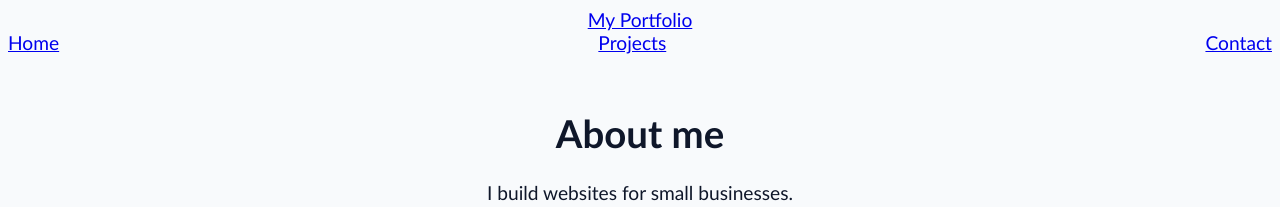
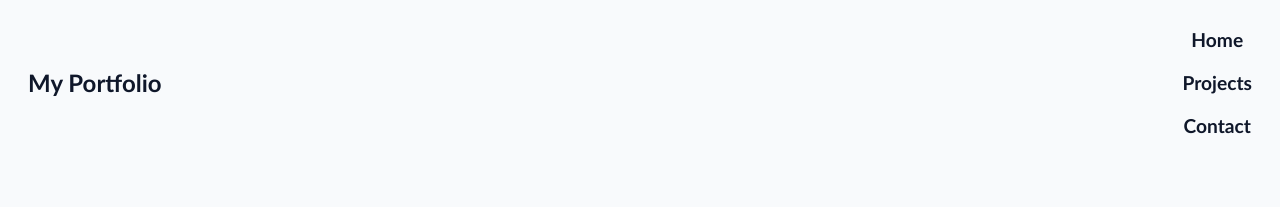
Before and after one commit to GojoSatoru515/Full-stack-journey, a plain HTML site: page index.html in a window 1280 px wide. Shown: the top 207 px of the page. Drawn offline with Linux system fonts and the light colour scheme.

Commit message:
Fix logo hover selector, add active states, fix rem typo

```diff
--- a/styles.css
+++ b/styles.css
@@ -6,6 +6,27 @@
 
 }
 
+header{
+    display:flex;
+    justify-content:space-between;
+    align-items:center;
+    padding:20px;
+}
+
+.logo{
+    text-decoration:none;
+    color:var(--color-text);
+    font-weight:bold;
+    font-size: 1.5rem;
+}
+
+.logo:hover{
+    color:var(--color-accent);
+}
+
+.logo:active{
+    color:var(--color-primary);
+}
 
 body{
     font-family:'Gill Sans', 'Gill Sans MT', Calibri, 'Trebuchet MS', sans-serif;
@@ -17,8 +38,25 @@ body{
 
 .menu{
     display:flex;
-    justify-content:space-between;
+    justify-content:center;
+    align-items:center;
     gap:20px;
+    flex-direction:column;
+}
+
+.menu a{
+    color:var(--color-text);
+    text-decoration:none;
+    font-size:1.2rem;
+    font-weight:bold;
+}
+
+.menu a:hover{
+    color:var(--color-accent);
+}
+
+.menu a:active{
+    color:var(--color-primary);
 }
 
 button{
```
Also changed, not shown: index.html (+0 -1 lines).
